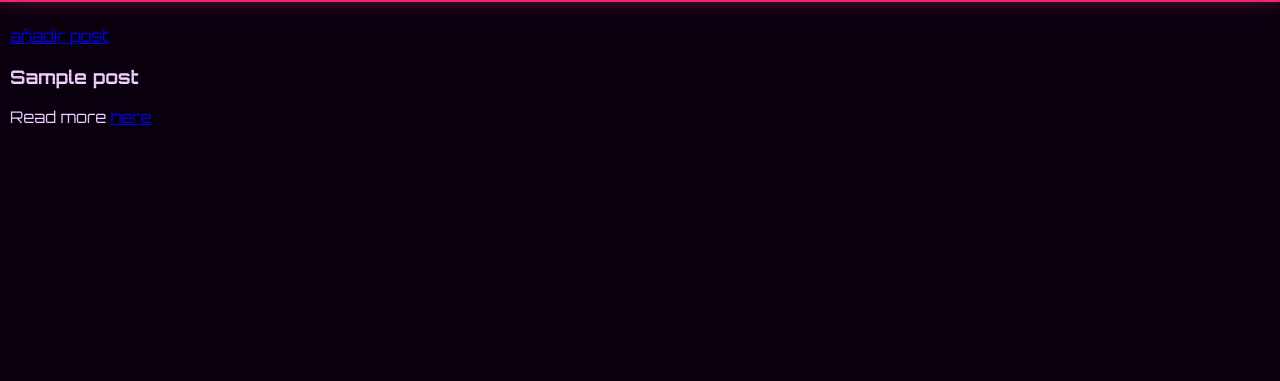
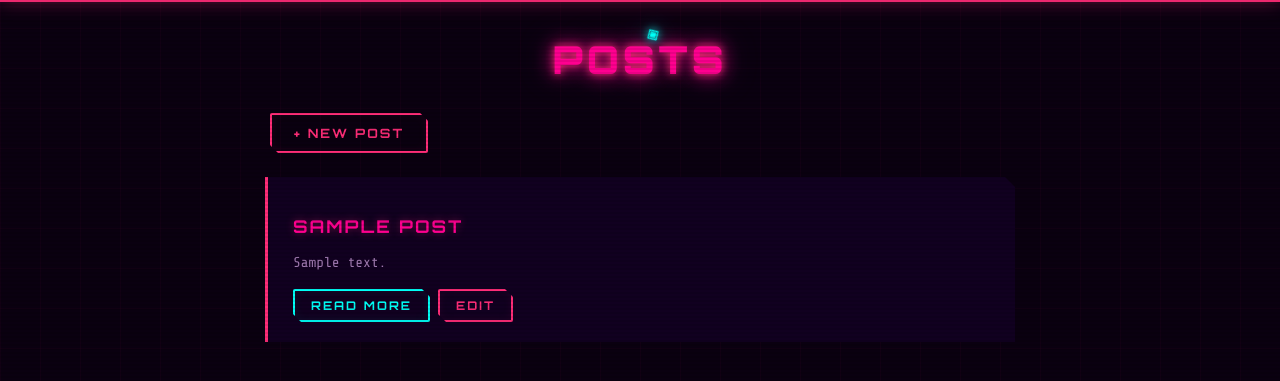
Before and after one commit to Carliaal/Blog, a Django app: page /posts/ in a window 1280 px wide. Shown: the part 132-513 px from the top of the page. Run offline with Django 5.2, Linux system fonts and the light colour scheme; a user stored in the database is signed in; tables that the repository leaves empty hold one stand-in row (values such as "Sample post").

```diff
--- a/posts/templates/posts/post/detail.html
+++ b/posts/templates/posts/post/detail.html
@@ -1,6 +1,8 @@
 {% extends "basic.html" %}
 
 {% block content %}
+<p><a href="{% url 'posts:post-delete' post.slug %}">Delete post</a></p>
+
 <h2>{{ post.title }}</h2>
 <p>{{ post.content }}</p>
 <p><a href="{% url 'posts:post-edit' post.slug %}">editar</a> <a href="{% url 'posts:post-list' %}">volver</a></p>
--- a/posts/templates/posts/post/list.html
+++ b/posts/templates/posts/post/list.html
@@ -1,13 +1,29 @@
 {% extends "basic.html" %}
 
 {% block content %}
-<ul>
-   <p> <a href="{% url 'posts:post-add' %}">añadir post</a>
+<h1>Posts</h1>
+<div class="post-list-actions">
+  <a href="{% url 'posts:post-add' %}" class="add">+ New post</a>
+</div>
+
+{% if posts %}
+  <ul class="post-list">
     {% for post in posts %}
-        <h3>{{ post }}</h3>
-        <p>Read more <a href="{% url 'posts:post-detail' post.slug %}">here</a></p>
-    {% empty %}
-        <h3> No posts yet</h3>
+      <li class="post-card">
+        <h3 class="post-card-title">{{ post.title }}</h3>
+        <p class="post-card-excerpt">{{ post.content|truncatechars:120 }}</p>
+        <div class="post-card-actions">
+          <a href="{% url 'posts:post-detail' post.slug %}" class="show">Read more</a>
+          <a href="{% url 'posts:post-edit' post.slug %}" class="edit">Edit</a>
+        </div>
+      </li>
     {% endfor %}
-</ul>
+  </ul>
+{% else %}
+  <div class="post-empty">
+    <p class="post-empty-icon">◈</p>
+    <p>No posts yet. Be the first to create one.</p>
+    <a href="{% url 'posts:post-add' %}" class="add">+ New post</a>
+  </div>
+{% endif %}
 {% endblock %}
--- a/posts/urls.py
+++ b/posts/urls.py
@@ -9,5 +9,7 @@ urlpatterns = [
     path('', views.post_list, name='post-list'),
     path('add/', views.add_post, name="post-add"),
     path('<slug:post_slug>/', views.post_detail, name='post-detail'),
-    path('<slug:post_slug>/edit', views.edit_post, name='post-edit')
+    path('<slug:post_slug>/edit', views.edit_post, name='post-edit'),
+    path('<slug:post_slug>/delete', views.delete_post, name='post-delete'),
+
 ]
--- a/posts/views.py
+++ b/posts/views.py
@@ -32,7 +32,17 @@ def post_detail(request, post_slug: str):
 def add_post(request):
     if request.method == 'POST':
         if (form := AddPostForm(request.POST)).is_valid():
-            form.save()
+            post = form.save(commit=False)
+
+            base_slug = slugify(post.title)
+            slug = base_slug
+            counter = 1
+
+            while Post.objects.filter(slug=slug).exists():
+                slug = f'{base_slug}-{counter}'
+                counter += 1
+            post.slug = slug
+            post.save()
             return redirect('posts:post-list')
     else:
         form = AddPostForm()
@@ -50,3 +60,9 @@ def edit_post(request, post_slug: str):
     else:
         form = EditPostForm(instance=post)
     return render(request, 'posts/post/edit.html', {'post': post, 'form': form})
+
+@login_required
+def delete_post(request, post_slug: str):
+    post = Post.objects.get(slug=post_slug)
+    post.delete()
+    return redirect('posts:post-list')
--- a/shared/static/css/styles.css
+++ b/shared/static/css/styles.css
@@ -475,3 +475,96 @@ h1::after {
 h1 {
   animation: neonFlicker 6s ease-in-out infinite;
 }
+
+/* ----------- LISTA DE POSTS ----------- */
+.post-list-header {
+  display: flex;
+  justify-content: space-between;
+  align-items: center;
+  width: 90%;
+  max-width: 750px;
+  margin: 30px auto 10px;
+}
+
+.post-list-header h1 {
+  margin: 0;
+  text-align: left;
+}
+
+.post-list-header h1::after {
+  display: none;
+}
+
+.post-list-actions {
+  width: 90%;
+  max-width: 750px;
+  margin: 0 auto 10px;
+}
+
+.post-list {
+  padding: 0;
+  margin: 0 auto;
+  max-width: 750px;
+  width: 90%;
+}
+
+.post-card {
+  background: var(--bg-card);
+  border-left: 3px solid var(--neon-pink);
+  padding: 20px 25px;
+  margin: 14px 0;
+  width: 100% !important;
+  max-width: 100% !important;
+  box-shadow: var(--shadow-card);
+  transition: 0.2s;
+  clip-path: polygon(0 0, calc(100% - 10px) 0, 100% 10px, 100% 100%, 0 100%);
+}
+
+.post-card:hover {
+  transform: translateX(5px);
+  border-left-width: 5px;
+  border-left-color: var(--neon-cyan);
+  box-shadow: 0 0 20px #00fff733, var(--shadow-card);
+}
+
+.post-card-title {
+  color: var(--neon-pink-bright);
+  text-shadow: 0 0 8px #ff2d7866;
+  font-size: 1.1rem;
+  text-transform: uppercase;
+  letter-spacing: 2px;
+  margin-bottom: 10px;
+}
+
+.post-card-excerpt {
+  color: var(--text-dim);
+  font-family: 'Share Tech Mono', monospace;
+  font-size: 0.9rem;
+  line-height: 1.6;
+  margin-bottom: 15px;
+}
+
+.post-card-actions {
+  display: flex;
+  gap: 8px;
+}
+
+.post-card-actions a {
+  margin: 0;
+  font-size: 0.75rem;
+  padding: 7px 16px;
+}
+
+.post-empty {
+  text-align: center;
+  margin: 80px auto;
+  color: var(--text-dim);
+  font-family: 'Share Tech Mono', monospace;
+}
+
+.post-empty-icon {
+  font-size: 3rem;
+  color: var(--neon-pink);
+  text-shadow: var(--glow-pink);
+  margin-bottom: 16px;
+}
```
